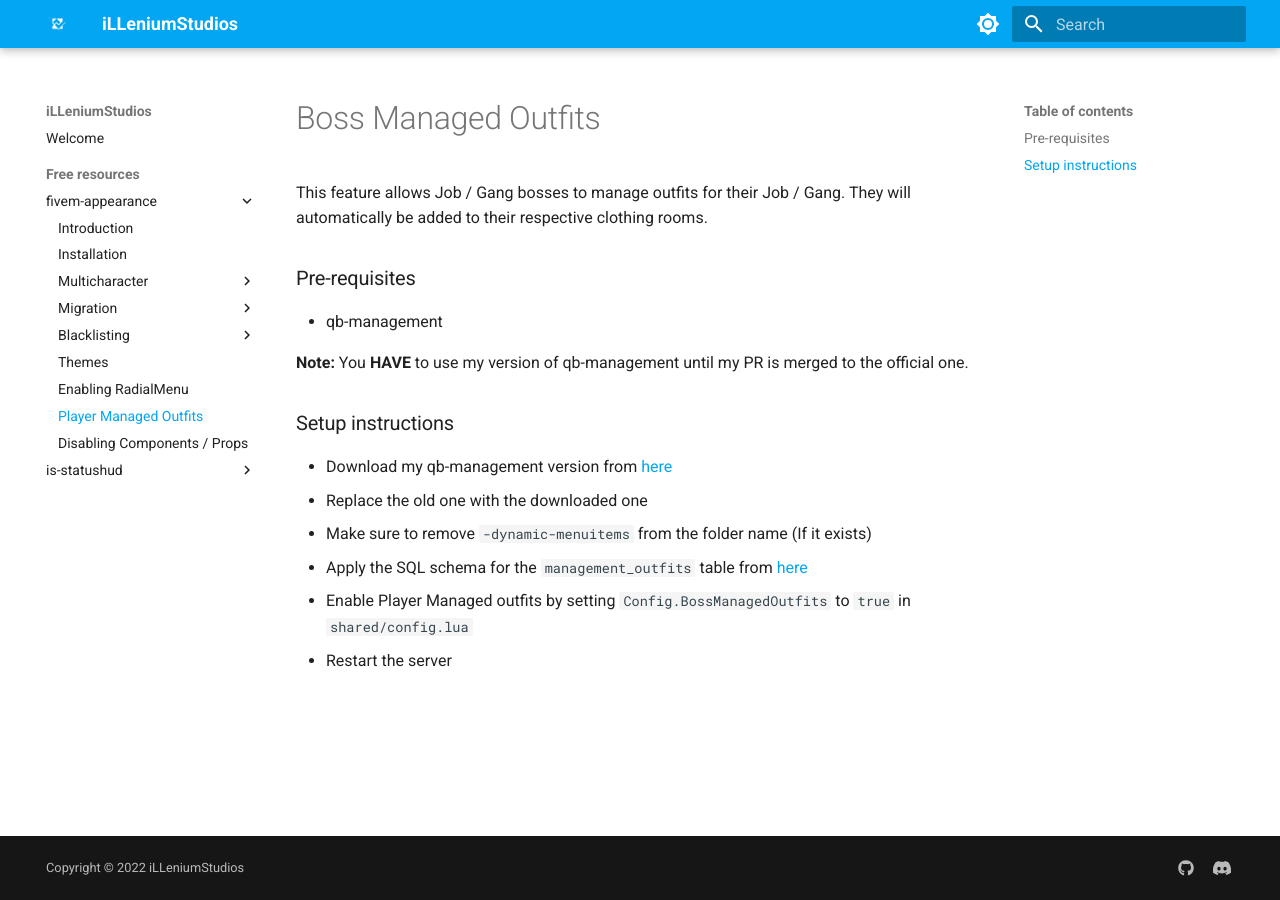
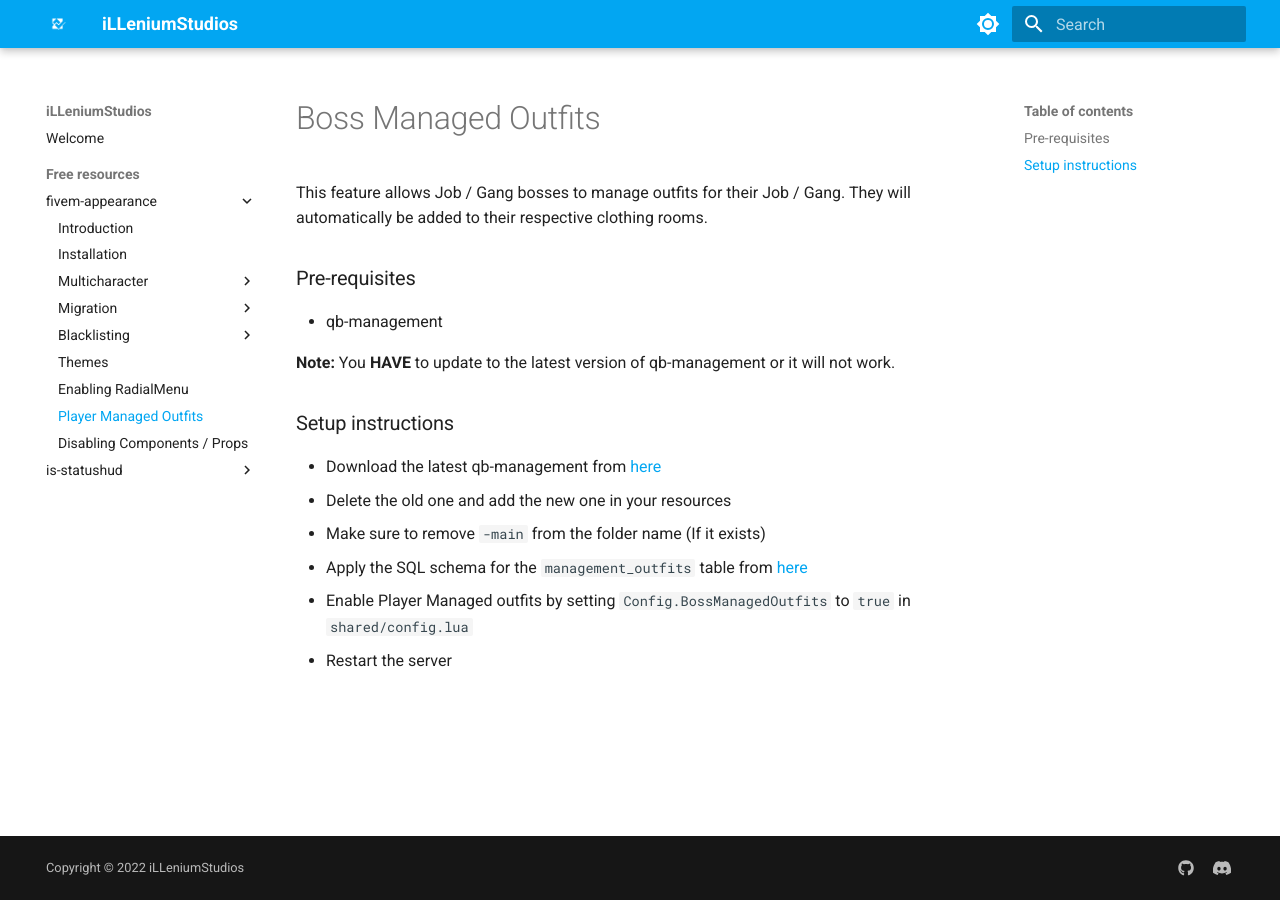
Before and after one commit to insoomnia1/illeniumdocs.github.io, an MkDocs documentation site: the page built from docs/free-resources/fivem-appearance/bossmenu-outfits.md, in a window 1280 px wide. Built offline with MkDocs 1.6.1 and Material for MkDocs 9.7.7, drawn with Linux system fonts in a browser that asks for light colours.

Commit message:
Update docs to point to official qb-management

```diff
--- a/docs/free-resources/fivem-appearance/bossmenu-outfits.md
+++ b/docs/free-resources/fivem-appearance/bossmenu-outfits.md
@@ -6,13 +6,13 @@ This feature allows Job / Gang bosses to manage outfits for their Job / Gang. Th
 
 - qb-management
 
-**Note:** You **HAVE** to use my version of qb-management until my PR is merged to the official one.
+**Note:** You **HAVE** to update to the latest version of qb-management or it will not work.
 
 ### Setup instructions
 
-- Download my qb-management version from [here](https://github.com/TheiLLeniumStudios/qb-management/tree/dynamic-menuitems)
-- Replace the old one with the downloaded one
-- Make sure to remove `-dynamic-menuitems` from the folder name (If it exists)
+- Download the latest qb-management from [here](https://github.com/qbcore-framework/qb-management)
+- Delete the old one and add the new one in your resources
+- Make sure to remove `-main` from the folder name (If it exists)
 - Apply the SQL schema for the `management_outfits` table from [here](https://raw.githubusercontent.com/iLLeniumStudios/fivem-appearance/main/sql/management_outfits.sql)
 - Enable Player Managed outfits by setting `Config.BossManagedOutfits` to `true` in `shared/config.lua`
 - Restart the server
```
